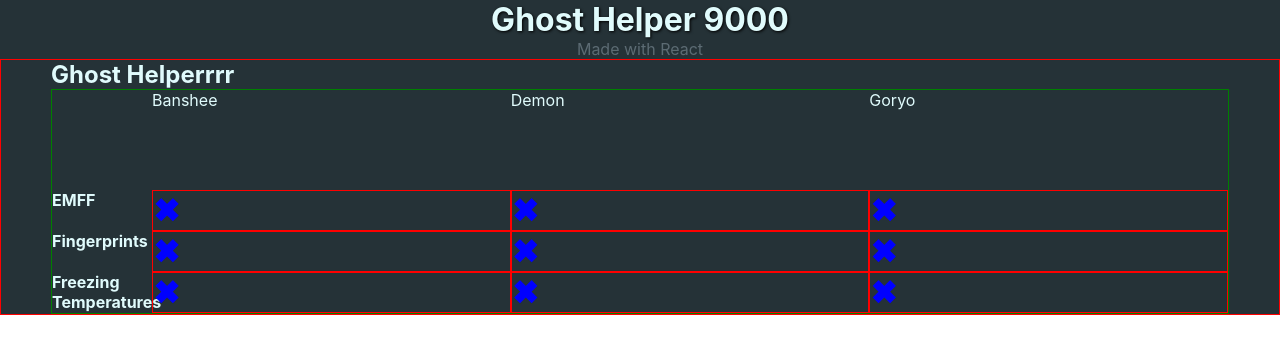
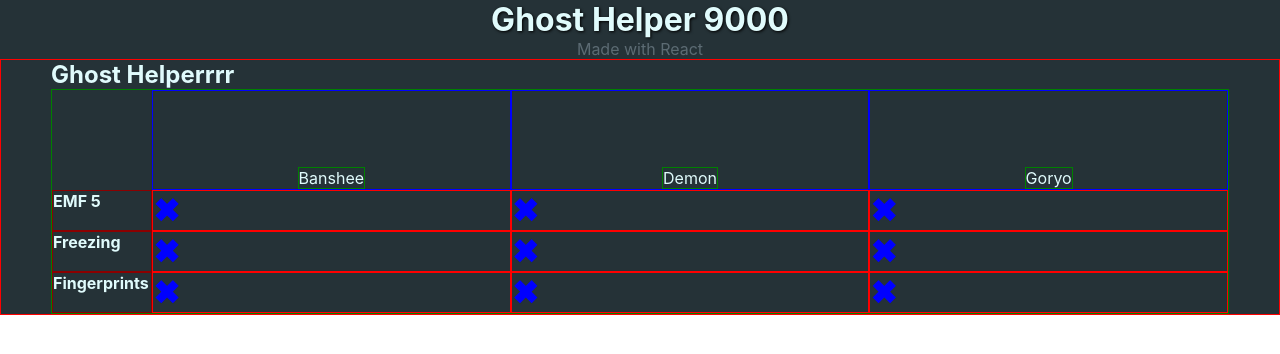
Before and after one commit to mbeckdev/ghost-helper, a React (Create React App) app: page / in a window 1280 px wide. Shown: the top 354 px of the page. Built offline with nearby package versions, Linux system fonts and the light colour scheme.

Commit message:
Make grid with functions instead of hard coded, and started onClick functions

```diff
--- a/src/components/column-header-cell/column-header-cell.styles.scss
+++ b/src/components/column-header-cell/column-header-cell.styles.scss
@@ -0,0 +1,24 @@
+.column-header-cell {
+  border: 1px solid blue;
+  display: flex;
+  justify-content: center;
+  align-items: flex-end;
+  position: relative;
+  .title {
+    // transform: rotate(-90deg);
+    // transform-origin: 10px 00%;
+    // position: absolute;
+    // bottom: 0px;
+    // left: 0;
+
+    // transform-origin: bottom;
+    border: 1px solid green;
+    // float: left;
+
+    text-align: center;
+    // writing-mode: vertical-lr;
+    // text-orientation: sideways;
+
+    // transform: rotate(-90deg) translateX(-20px);
+  }
+}
--- a/src/components/ghost-helper-grid/ghost-helper-grid.component.jsx
+++ b/src/components/ghost-helper-grid/ghost-helper-grid.component.jsx
@@ -5,27 +5,48 @@ import RowHeaderCell from '../row-header-cell/row-header-cell.component';
 
 import './ghost-helper-grid.styles.scss';
 
+import GAME_DATA from '../../game-data/game-data';
+
+const numberOfGhosts = GAME_DATA.ghosts.length;
+const columnHeaders = [];
+for (let i = 0; i < numberOfGhosts; i++) {
+  columnHeaders.push(
+    <ColumnHeaderCell
+      title={GAME_DATA.ghosts[i].name}
+      key={GAME_DATA.ghosts[i].name}
+    />
+  );
+}
+
+console.log(GAME_DATA.ghosts.length);
+
+let aKeyNumber = 0;
+
+const evidenceRows = [];
+for (let i = 0; i < GAME_DATA.evidence.length; i++) {
+  evidenceRows.push(
+    <RowHeaderCell title={GAME_DATA.evidence[i]} key={GAME_DATA.evidence[i]} />
+  );
+
+  // if (1 == 1) {
+  evidenceRows.push(<InnerCell key={aKeyNumber} />);
+  // } else {
+  //   evidenceRows.push(<div key={aKeyNumber}>not</div>);
+  // }
+
+  aKeyNumber++;
+  evidenceRows.push(<InnerCell key={aKeyNumber} />);
+  aKeyNumber++;
+  evidenceRows.push(<InnerCell key={aKeyNumber} />);
+  aKeyNumber++;
+}
+
 const GhostHelperGrid = () => (
   <div className="ghost-helper-grid">
     <div></div>
-    <ColumnHeaderCell title="Banshee" />
-    <ColumnHeaderCell title="Demon" />
-    <ColumnHeaderCell title="Goryo" />
 
-    <RowHeaderCell title="EMFF"></RowHeaderCell>
-    <InnerCell>hiaaa</InnerCell>
-    <InnerCell>hiaaa</InnerCell>
-    <InnerCell>hiaaa</InnerCell>
-
-    <RowHeaderCell title="Fingerprints"></RowHeaderCell>
-    <InnerCell />
-    <InnerCell />
-    <InnerCell />
-
-    <RowHeaderCell title="Freezing Temperatures"></RowHeaderCell>
-    <InnerCell />
-    <InnerCell />
-    <InnerCell />
+    {columnHeaders}
+    {evidenceRows}
   </div>
 );
 
--- a/src/components/ghost-helper-grid/ghost-helper-grid.styles.scss
+++ b/src/components/ghost-helper-grid/ghost-helper-grid.styles.scss
@@ -3,4 +3,27 @@
   grid-template-columns: 100px 1fr 1fr 1fr;
   grid-template-rows: 100px 1fr 1fr 1fr;
   border: 1px solid green;
+
+  // // select a column (when the grid has 4 across)
+  // :nth-child(4n-1) {
+  //   background-color: blue;
+  // }
+
+  // // select a row  (when the grid has 4 across)
+  // :nth-child(5) {
+  //   background-color: purple;
+  // }
+  // :nth-child(6) {
+  //   background-color: purple;
+  // }
+  // :nth-child(7) {
+  //   background-color: purple;
+  // }
+  // :nth-child(8) {
+  //   background-color: purple;
+  // }
+
+  .highlighted {
+    background-color: lightpink;
+  }
 }
--- a/src/components/row-header-cell/row-header-cell.component.jsx
+++ b/src/components/row-header-cell/row-header-cell.component.jsx
@@ -2,9 +2,42 @@ import React from 'react';
 
 import './row-header-cell.styles.scss';
 
+let itWasClicked = false;
+
+function wasClicked(here) {
+  console.log('was clicked');
+  let dur = findChildIndex(here);
+  // itWasClicked = true;
+  console.log('findChildIndex = ' + dur);
+}
+
+function findChildIndex(node) {
+  console.log('findchildindex =');
+  console.log(node.target);
+
+  let clickedElement = node.target;
+
+  var index = 1; // nth-child starts with 1 = first child
+  // (You could argue that you should throw an exception here if the
+  // `node` passed in is not an element [e.g., is a text node etc.]
+  // or null.)
+
+  let aNode = clickedElement.parentElement;
+  while (aNode.previousSibling) {
+    aNode = aNode.previousSibling;
+    if (aNode && aNode.nodeType === 1) {
+      // 1 = element
+      ++index;
+    }
+  }
+  return index;
+}
+
 const RowHeaderCell = (props) => (
-  <div className="row-header-cell">
-    <div className="title">{props.title}</div>
+  <div className="row-header-cell" onClick={wasClicked}>
+    <div className={itWasClicked ? 'title highlighted' : 'title'}>
+      {props.title}
+    </div>
   </div>
 );
 
--- a/src/components/row-header-cell/row-header-cell.styles.scss
+++ b/src/components/row-header-cell/row-header-cell.styles.scss
@@ -1,5 +1,8 @@
 .row-header-cell {
   .title {
     font-weight: bold;
+    border: 1px solid darkred;
+    width: 100%;
+    height: 100%;
   }
 }
--- /dev/null
+++ b/src/game-data/game-data.js
@@ -0,0 +1,19 @@
+const GAME_DATA = {
+  evidence: ['EMF 5', 'Freezing', 'Fingerprints'],
+  ghosts: [
+    {
+      name: 'Banshee',
+      evidence: ['Fingerprints'],
+    },
+    {
+      name: 'Demon',
+      evidence: ['Fingerprints', 'Freezing'],
+    },
+    {
+      name: 'Goryo',
+      evidence: ['EMF 5', 'Fingerprints'],
+    },
+  ],
+};
+
+export default GAME_DATA;
```
